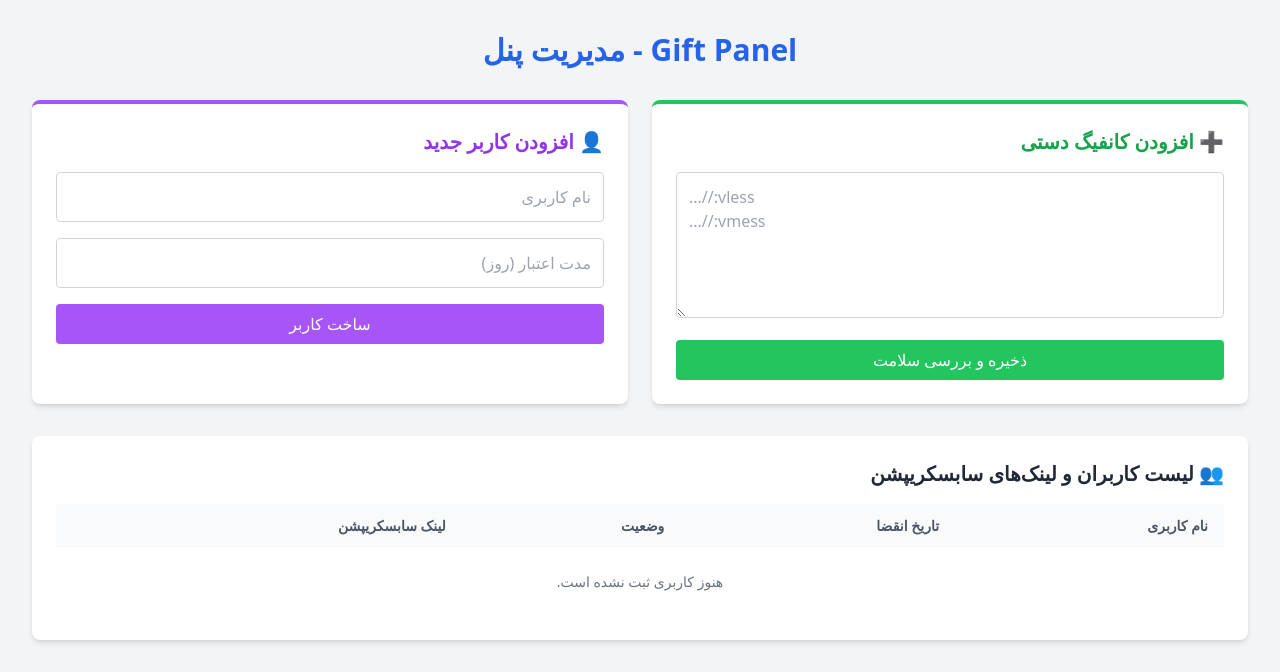
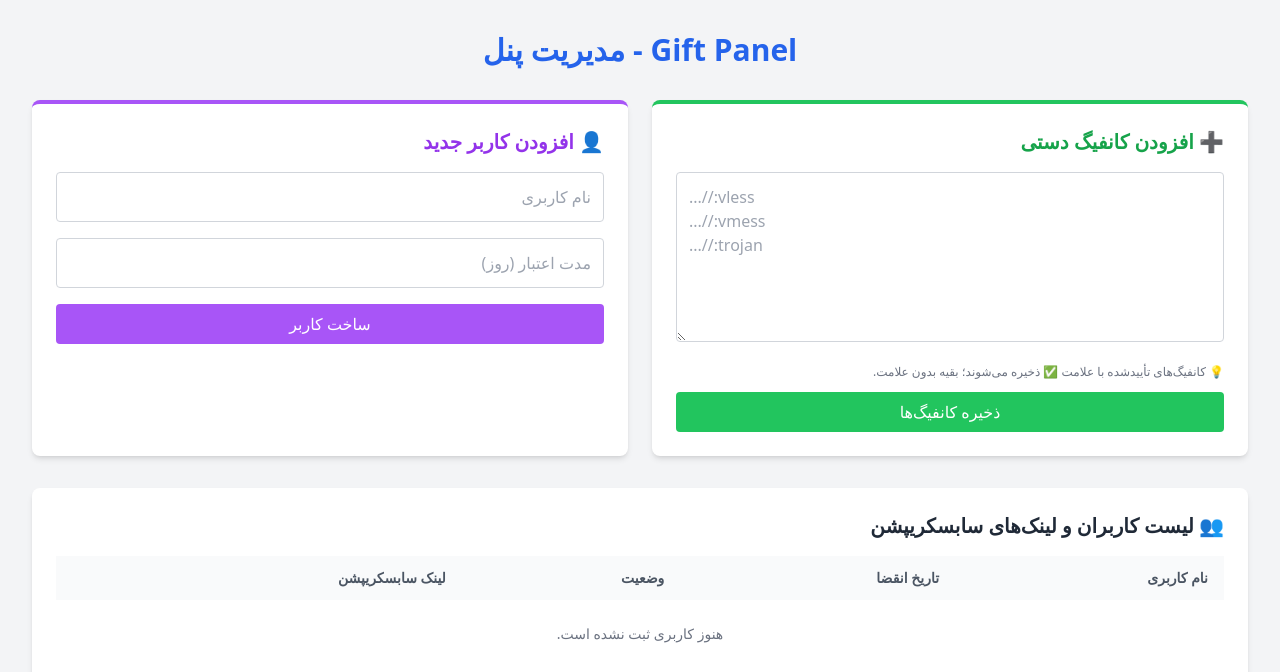
Before and after one commit to asd1asd00000/conf-to-sub, a FastAPI app: page /admin/ in a window 1280 px wide. Shown: the top 672 px of the page. Run offline with FastAPI, Linux system fonts and the light colour scheme; some libraries are stand-ins or nearby versions.

Commit message:
Update dashboard.html

```diff
--- a/app/templates/dashboard.html
+++ b/app/templates/dashboard.html
@@ -63,9 +63,10 @@
 <div class="bg-white p-6 rounded-lg shadow-md border-t-4 border-green-500">
     <h2 class="text-xl font-semibold mb-4 text-green-600">➕ افزودن کانفیگ دستی</h2>
     <form action="/admin/add-config" method="POST">
-                    <textarea name="raw_text" rows="5" class="w-full p-3 border border-gray-300 rounded mb-4 focus:ring-2 focus:ring-green-500 focus:outline-none text-left dir-ltr"
-                              placeholder="vless://...&#10;vmess://..."></textarea>
-                    <button type="submit" class="w-full bg-green-500 text-white px-4 py-2 rounded hover:bg-green-600 transition">ذخیره و بررسی سلامت</button>
+        <textarea name="raw_text" rows="6" class="w-full p-3 border border-gray-300 rounded mb-4 focus:ring-2 focus:ring-green-500 focus:outline-none text-left dir-ltr"
+                  placeholder="vless://...&#10;vmess://...&#10;trojan://..."></textarea>
+        <p class="text-xs text-gray-500 mb-3">💡 کانفیگ‌های تأییدشده با علامت ✅ ذخیره می‌شوند؛ بقیه بدون علامت.</p>
+        <button type="submit" class="w-full bg-green-500 text-white px-4 py-2 rounded hover:bg-green-600 transition">ذخیره کانفیگ‌ها</button>
     </form>
 </div>
 
```
Lines whose indentation alone changed are shown as unchanged.
